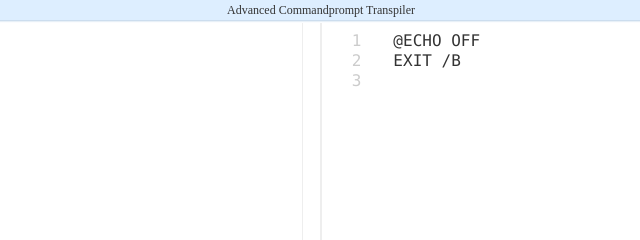
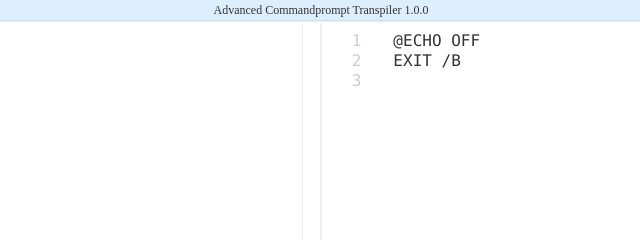
Before and after one commit to tomomoss/act, a plain HTML site: page index.html in a window 1280 px wide. Shown: the top 240 px of the page, 319-959 px from the left. Drawn offline with Linux system fonts and the light colour scheme.

Commit message:
ドキュメントを整備しました。

```diff
--- a/index.html
+++ b/index.html
@@ -4,7 +4,7 @@
 <head>
   <meta charset="UTF-8">
   <meta name="viewport" content="width=device-width">
-  <title>Advanced Commandprompt Transpiler</title>
+  <title>Advanced Commandprompt Transpiler 1.0.0</title>
   <link href="./style/tom-editor.css" rel="stylesheet">
   <link href="./style/common.css" rel="stylesheet">
   <script defer src="script/main.js" type="module"></script>
@@ -12,7 +12,7 @@
 
 <body>
   <header class="header">
-    <h1 class="header__title">Advanced Commandprompt Transpiler</h1>
+    <h1 class="header__title">Advanced Commandprompt Transpiler 1.0.0</h1>
   </header>
   <main class="main">
     <div class="main__editor-area"></div>
```
